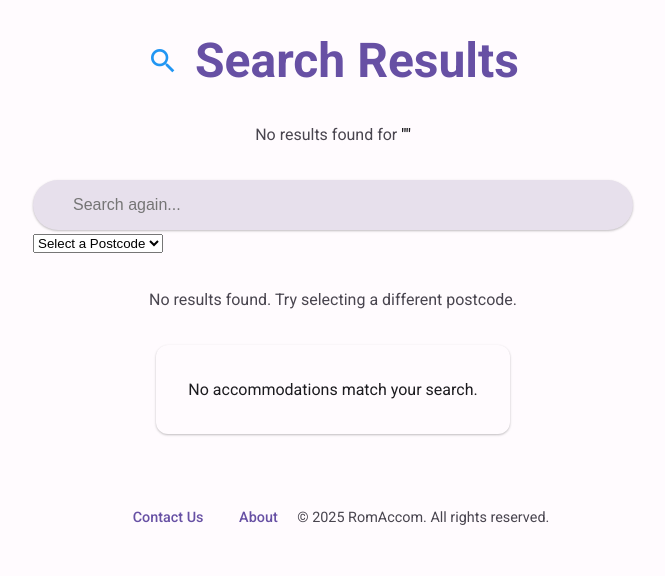
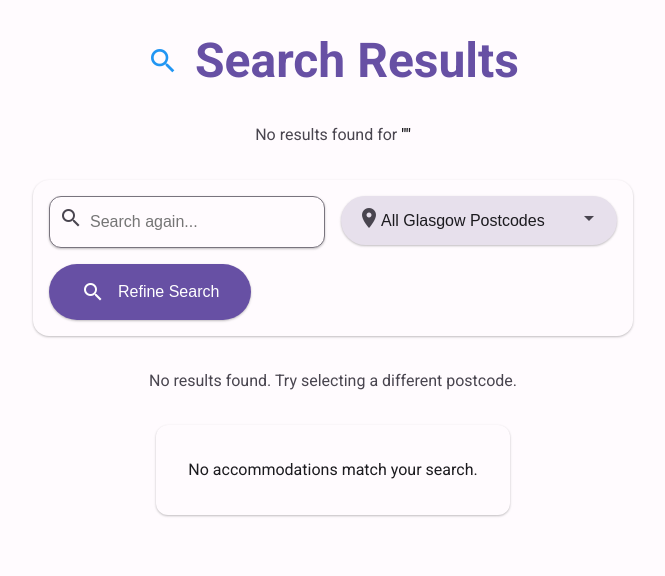
Before and after one commit to JoaoManuel2005/Team2E, a Django app: template romaccom/templates/romaccom/search_results.html in a window 1280 px wide. Shown: the part 192-768 px from the top of the page, without its empty margins (307-972 px from the left). Before the commit the page ends 717 px from the top, so only its background shows below. Run offline with Django 3.2, Linux system fonts and the light colour scheme; the template is opened without the code that fills it, so the values that code supplies are empty.

Commit message:
added styling for refine search button and post code selector

```diff
--- a/romaccom/templates/romaccom/search_results.html
+++ b/romaccom/templates/romaccom/search_results.html
@@ -169,6 +169,153 @@
             height: 200px;
         }
     }
+
+    .search-form {
+        display: flex;
+        flex-wrap: wrap;
+        gap: var(--md-space-2);
+        padding: var(--md-space-2);
+        background-color: var(--md-surface);
+        border-radius: var(--md-radius-large);
+        box-shadow: var(--md-elevation-1);
+    }
+
+    .search-input-container,
+    .postcode-select-container {
+        position: relative;
+        flex: 1;
+        min-width: 200px;
+    }
+
+    .search-input,
+    .postcode-select {
+        width: 100%;
+        padding: var(--md-space-2) var(--md-space-2) var(--md-space-2) var(--md-space-5);
+        border: 1px solid var(--md-outline);
+        border-radius: var(--md-radius-medium);
+        font-size: 1rem;
+        background-color: var(--md-surface);
+        color: var(--md-on-surface);
+    }
+
+    .search-icon,
+    .postcode-icon {
+        position: absolute;
+        left: 10px;
+        top: 50%;
+        transform: translateY(-50%);
+        color: var(--md-on-surface-variant);
+    }
+
+    .select-arrow {
+        position: absolute;
+        right: 5px;
+        top: 50%;
+        transform: translateY(-50%);
+        color: var(--md-on-surface-variant);
+        pointer-events: none;
+    }
+
+    .search-actions {
+        display: flex;
+        align-items: center;
+    }
+
+    .submit-btn {
+        padding: var(--md-space-2) var(--md-space-3);
+        background-color: var(--md-primary);
+        color: var(--md-on-primary);
+        border: none;
+        border-radius: var(--md-radius-medium);
+        cursor: pointer;
+        display: flex;
+        align-items: center;
+        gap: 5px;
+        transition: background-color 0.3s;
+    }
+
+    .submit-btn:hover {
+        background-color: var(--md-primary-container);
+    }
+
+    @media (max-width: 768px) {
+        .search-form {
+            flex-direction: column;
+        }
+
+        .search-input-container,
+        .postcode-select-container,
+        .search-actions {
+            width: 100%;
+        }
+
+        .submit-btn {
+            width: 100%;
+            justify-content: center;
+        }
+    }
+
+    .postcode-select {
+        width: 100%;
+        padding: var(--md-space-2) var(--md-space-2) var(--md-space-2) var(--md-space-5);
+        border: none;
+        border-radius: var(--md-radius-extra-large);
+        font-size: 1rem;
+        background-color: var(--md-surface-variant);
+        color: var(--md-on-surface);
+        appearance: none;
+        box-shadow: var(--md-elevation-1);
+        transition: box-shadow 0.3s ease;
+        cursor: pointer;
+    }
+
+    .postcode-select:focus {
+        outline: none;
+        box-shadow: var(--md-elevation-2);
+        background-color: var(--md-surface);
+        border: 1px solid var(--md-outline);
+    }
+
+    .postcode-icon {
+        position: absolute;
+        left: var(--md-space-2);
+        top: 50%;
+        transform: translateY(-50%);
+        color: var(--md-on-surface-variant);
+    }
+
+    .select-arrow {
+        position: absolute;
+        right: var(--md-space-2);
+        top: 50%;
+        transform: translateY(-50%);
+        color: var(--md-on-surface-variant);
+        pointer-events: none;
+    }
+
+    .submit-btn {
+        padding: var(--md-space-2) var(--md-space-4);
+        background-color: var(--md-primary);
+        color: var(--md-on-primary);
+        border: none;
+        border-radius: var(--md-radius-extra-large);
+        font-size: 1rem;
+        font-weight: 500;
+        cursor: pointer;
+        box-shadow: var(--md-elevation-1);
+        transition: box-shadow 0.3s;
+        display: flex;
+        align-items: center;
+        justify-content: center;
+    }
+
+    .submit-btn:hover {
+        box-shadow: var(--md-elevation-2);
+    }
+
+    .submit-btn .material-icons {
+        margin-right: var(--md-space-1);
+    }
 </style>
 {% endblock %}
 
@@ -189,14 +336,35 @@
 
 <!-- New search bar for modifying search -->
 <div class="search-container">
-    <form id="search-form" method="GET" action="{% url 'search_results' %}">
-        <input type="text" id="query-input" name="query" class="search-input" value="{{ query }}" placeholder="Search again...">
-        <select id="postcode-dropdown" name="postcode" class="postcode-select">
-            <option value="">Select a Postcode</option>
-            {% for code in glasgow_postcodes %}
-                <option value="{{ code }}" {% if code == postcode_prefix %}selected{% endif %}>{{ code }}</option>
-            {% endfor %}
-        </select>
+    <form id="search-form" method="GET" action="{% url 'search_results' %}" class="search-form">
+        <div class="search-input-container">
+            <span class="search-icon">
+                <span class="material-icons">search</span>
+            </span>
+            <input type="text" id="query-input" name="query" class="search-input" value="{{ query }}" placeholder="Search again..." autocomplete="off">
+        </div>
+
+        <div class="postcode-select-container">
+            <span class="postcode-icon">
+                <span class="material-icons">place</span>
+            </span>
+            <select id="postcode-dropdown" name="postcode" class="postcode-select">
+                <option value="">All Glasgow Postcodes</option>
+                {% for code in glasgow_postcodes %}
+                    <option value="{{ code }}" {% if code == postcode_prefix %}selected{% endif %}>{{ code }} - Glasgow Area</option>
+                {% endfor %}
+            </select>
+            <span class="select-arrow">
+                <span class="material-icons">arrow_drop_down</span>
+            </span>
+        </div>
+
+        <div class="search-actions">
+            <button type="submit" class="submit-btn">
+                <span class="material-icons">search</span>
+                Refine Search
+            </button>
+        </div>
     </form>
 </div>
 
@@ -260,12 +428,14 @@
 
 {% block scripts %}
 <script>
+// Update your JavaScript (keep existing AJAX functionality)
 document.addEventListener("DOMContentLoaded", function() {
     const searchForm = document.getElementById("search-form");
     const queryInput = document.getElementById("query-input");
     const postcodeDropdown = document.getElementById("postcode-dropdown");
     const resultsContainer = document.querySelector(".results-list");
 
+    // For AJAX updates
     function fetchResults() {
         let query = queryInput.value.trim();
         let postcode = postcodeDropdown.value;
@@ -283,9 +453,23 @@ document.addEventListener("DOMContentLoaded", function() {
         .catch(error => console.error("Error fetching search results:", error));
     }
 
-    queryInput.addEventListener("input", fetchResults);
+    // Trigger AJAX on input and change but add delay
+    let debounceTimer;
+    const debounceDelay = 300; // milliseconds
+
+    queryInput.addEventListener("input", function() {
+        clearTimeout(debounceTimer);
+        debounceTimer = setTimeout(fetchResults, debounceDelay);
+    });
+
     postcodeDropdown.addEventListener("change", fetchResults);
+
+    // Handle form submission
+    searchForm.addEventListener("submit", function(e) {
+        if (queryInput.value.trim().length < 1) {
+            e.preventDefault();
+        }
+    });
 });
-
 </script>
 {% endblock %}
```
